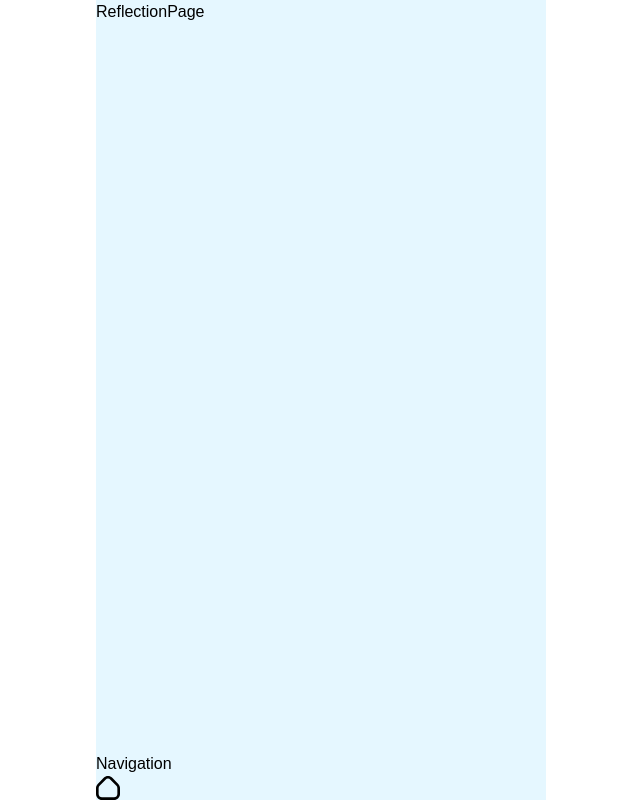
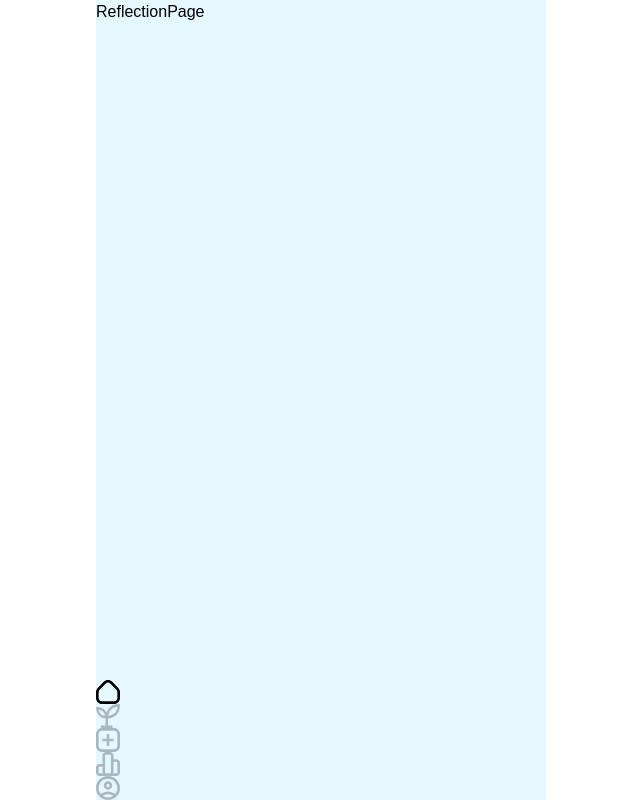
Before and after one commit to likelion-kwu/14th-hackathon-team2-frontend, a React (Vite) app: page /reflection in a window 1280 px wide. Shown: the whole page, without its empty margins (319-959 px from the left). Built offline with nearby package versions, Linux system fonts and the light colour scheme.

Commit message:
feat : navigation bar ui (#21)

```diff
--- a/src/components/main-layout/navigation/Navigation.jsx
+++ b/src/components/main-layout/navigation/Navigation.jsx
@@ -2,9 +2,12 @@ import { Icon } from '../../icon/Icon'
 
 function Navigation() {
   return (
-    <div>
-      Navigation
+    <div className='navigation__container'>
       <Icon name='navigation-home-active' width={24} height={24} />
+      <Icon name='navigation-reflec-disabled' width={24} height={24} />
+      <Icon name='navigation-routine-disabled' width={24} height={24} />
+      <Icon name='navigation-rank-disabled' width={24} height={24} />
+      <Icon name='navigation-custom-disabled' width={24} height={24} />
     </div>
   )
 }
--- a/src/router/AppRouter.jsx
+++ b/src/router/AppRouter.jsx
@@ -6,7 +6,7 @@ import CustomizePage from '../pages/customize-page/entry/CustomizePage'
 
 export const AppRouter = createBrowserRouter([
   {
-    path: '/onboarding',
+    path: '/',
     element: <div>onboarding</div>,
   },
   {
```
